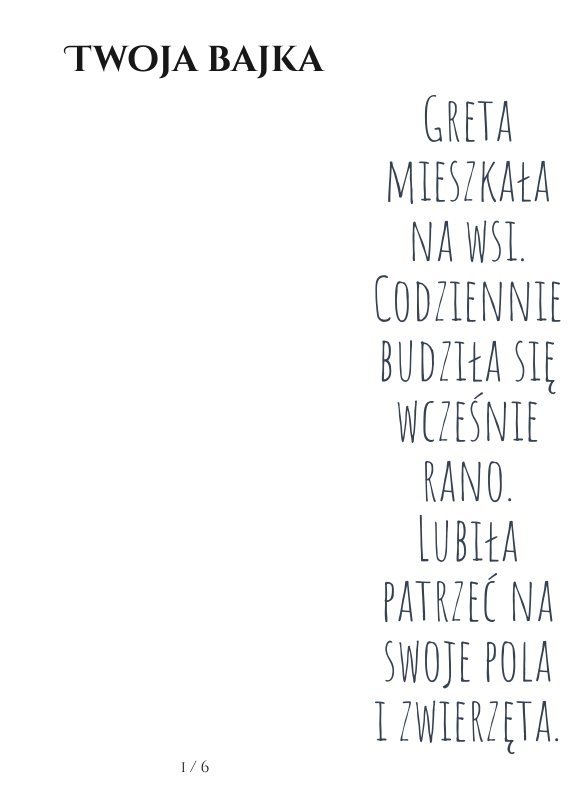
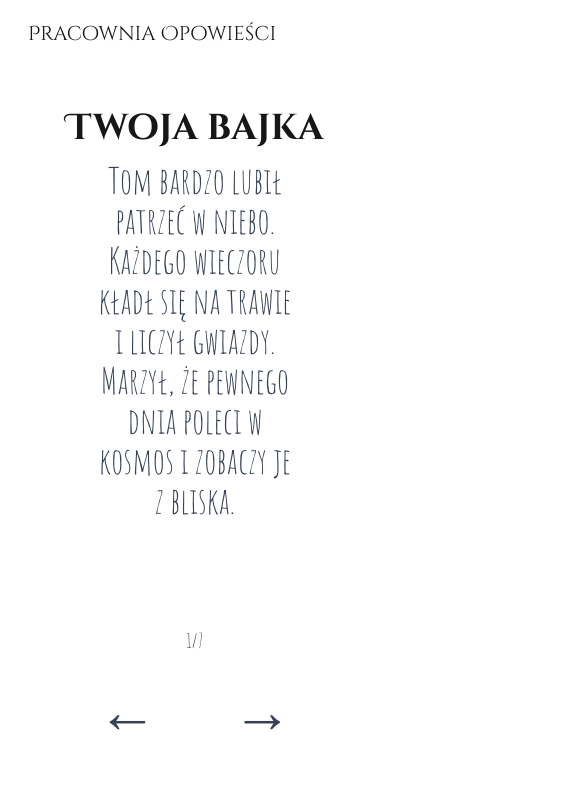
Before and after one commit to grzesiek-goldenCode/AIStoryTell, a Next.js app: page /story/result in a window 390 px wide. Shown: the top 812 px of the page, 585 px wide, since content can reach past the window. Built offline with nearby package versions, Linux system fonts and the light colour scheme.

Commit message:
Mobile friendly view with swiper

```diff
--- a/src/app/layout.tsx
+++ b/src/app/layout.tsx
@@ -3,6 +3,8 @@ import { Geist, Geist_Mono } from "next/font/google";
 import { Cinzel_Decorative } from "next/font/google";
 import { Amatic_SC } from "next/font/google";
 import "./globals.css";
+
+import MainHeader from "@/components/main-header/header";
 
 const cinzel = Cinzel_Decorative({
   subsets: ["latin"],
@@ -17,7 +19,7 @@ const amaticSC = Amatic_SC({
 });
 
 export const metadata: Metadata = {
-  title: "Kreator Bajek ",
+  title: "Pracownia Opowieści",
   description: "Bajki dla dzieci na każda okazje",
 };
 
@@ -28,7 +30,11 @@ export default function RootLayout({
 }>) {
   return (
     <html lang="en">
-      <body className={` ${cinzel.className} antialiased`}>{children}</body>
+      <body className={` ${cinzel.className} antialiased`}>
+        <MainHeader></MainHeader>
+        <main>{children}</main>
+        <footer></footer>
+      </body>
     </html>
   );
 }
--- a/src/app/page.tsx
+++ b/src/app/page.tsx
@@ -4,7 +4,7 @@ import Image from "next/image";
 export default function Home() {
   return (
     <div>
-      <main className="flex flex-col items-center justify-center h-[100vh]">
+      <main className="flex flex-col items-center justify-center h-[90vh]">
         <div className="flex flex-col items-center justify-center m-2">
           <h1 className="text-4xl m-3 ">Opowiem Ci Bajkę!</h1>
           <p className="text-md">Kliknij przycisk aby wejść do świata bajek</p>
--- a/src/app/story/page.tsx
+++ b/src/app/story/page.tsx
@@ -22,7 +22,7 @@ export default function StoryPage() {
     router.push("/story/result");
   }
   return (
-    <div className="flex flex-col items-center justify-center h-screen">
+    <div className="flex flex-col items-center justify-center h-[90vh]">
       <h2 className="m-3 mb-5 text-2xl">
         Podaj kilka szczegółów dla Twojej bajki
       </h2>
--- a/src/app/story/result/page.tsx
+++ b/src/app/story/result/page.tsx
@@ -1,75 +1,21 @@
 "use client";
 import { sampleStory } from "@/lib/devHelper";
-import { useState } from "react";
+import { useState, useEffect } from "react";
 import { motion, AnimatePresence } from "framer-motion";
+import Button from "@/components/Button";
+import MobileView from "@/components/MobileView";
+import NormalView from "@/components/NormalView";
 
 export default function StoryView() {
   const story = sampleStory.split("\n\n");
-  const [index, setActiveIndex] = useState(0);
+  const [isMobile, setIsMobile] = useState(false);
 
-  function prev() {
-    if (index > 0) {
-      setActiveIndex(index - 1);
-    }
-  }
+  useEffect(() => {
+    const checkScreen = () => setIsMobile(window.innerWidth < 1280);
+    checkScreen();
+    window.addEventListener("resize", checkScreen);
+    return () => window.removeEventListener("resize", checkScreen);
+  }, []);
 
-  function next() {
-    if (index < story.length - 1) {
-      setActiveIndex(index + 1);
-    }
-  }
-
-  console.log(story[index]);
-
-  return (
-    <div className="flex flex-col items-center justify-center ">
-      <h2 className="mt-10 text-4xl font-bold">Twoja bajka</h2>
-      <div className="w-full mx-100 flex justify-evenly items-center h-[80vh]">
-        <div
-          className={`glass-card ${
-            index === 0 ? "pointer-events-none invisible" : ""
-          }`}
-          onClick={prev}
-        >
-          <button disabled={index === 0} className="disabled:invisible">
-            Poprzednia Strona
-          </button>
-        </div>
-        <AnimatePresence mode="wait">
-          <article
-            className={`prose prose-xl w-[50vw] mx-auto whitespace-pre-line text-center font-amaticSC text-6xl transition duration-300 ease-in-out  ${
-              index === story.length - 1 ? "font-bold " : ""
-            }`}
-          >
-            <motion.div
-              key={index}
-              initial={{ opacity: 0 }}
-              animate={{ opacity: 1 }}
-              exit={{ opacity: 0 }}
-              transition={{ duration: 1 }}
-              className="w-full"
-            >
-              {story[index]}
-            </motion.div>
-          </article>
-        </AnimatePresence>
-        <div
-          className={`glass-card ${
-            index === story.length - 1 ? "pointer-events-none" : ""
-          }`}
-          onClick={next}
-        >
-          <button
-            disabled={index === story.length - 1}
-            className="disabled:invisible"
-          >
-            Następna Strona
-          </button>
-        </div>
-      </div>
-      <p>
-        {index + 1} / {story.length}
-      </p>
-    </div>
-  );
+  return isMobile ? <MobileView story={story} /> : <NormalView story={story} />;
 }
--- /dev/null
+++ b/src/components/MobileView.tsx
@@ -0,0 +1,67 @@
+import { motion, AnimatePresence } from "framer-motion";
+import { Swiper, SwiperSlide } from "swiper/react";
+import { EffectFade, Virtual } from "swiper/modules";
+import { useRef } from "react";
+import "swiper/css";
+import "swiper/css/effect-fade";
+import "swiper/css/virtual";
+import Button from "./Button";
+
+type MobileProps = {
+  story: string[];
+};
+
+export default function MobileView({ story }: MobileProps) {
+  const swiperRef = useRef<any>(null);
+  return (
+    <div className="flex flex-col items-center justify-center ">
+      <h2 className="mt-10 text-4xl font-bold">Twoja bajka</h2>
+      <div className="w-full mx-100 flex justify-evenly items-center h-[70vh] relative">
+        <article
+          className={`prose prose-xl w-[50vw]   mx-auto whitespace-pre-line flex flex-col text-center font-amaticSC text-6xl
+          }`}
+        >
+          <Swiper
+            modules={[EffectFade]}
+            effect="fade"
+            speed={600}
+            observer={true}
+            observeParents={true}
+            className="w-[50vw] h-[60vh] "
+            onSwiper={(swiper) => {
+              swiperRef.current = swiper;
+            }}
+          >
+            {story.map((fragment, i) => (
+              <SwiperSlide key={i} className="h-full w-full">
+                {({ isActive }) => (
+                  <div
+                    className={`flex flex-col justify-between h-full ${
+                      isActive ? "" : "hidden"
+                    }`}
+                  >
+                    <div
+                      className={` text-4xl pt-3 h-full mb-0
+                      `}
+                    >
+                      {fragment}
+                    </div>
+                    <p className="mb-0 text-xl">
+                      {i + 1}/{story.length}
+                    </p>
+                  </div>
+                )}
+              </SwiperSlide>
+            ))}
+          </Swiper>
+
+          <div className="flex justify-between pt-6">
+            <button onClick={() => swiperRef.current?.slidePrev()}>←</button>
+
+            <button onClick={() => swiperRef.current?.slideNext()}>→</button>
+          </div>
+        </article>
+      </div>
+    </div>
+  );
+}
--- /dev/null
+++ b/src/components/NormalView.tsx
@@ -0,0 +1,80 @@
+"use client";
+import { useState } from "react";
+import { motion, AnimatePresence } from "framer-motion";
+import Button from "@/components/Button";
+
+type StoryProps = {
+  story: string[];
+};
+
+export default function NormalView({ story }: StoryProps) {
+  const [index, setActiveIndex] = useState(0);
+
+  function prev() {
+    if (index > 0) {
+      setActiveIndex(index - 1);
+    }
+  }
+
+  function next() {
+    if (index < story.length - 1) {
+      setActiveIndex(index + 1);
+    }
+  }
+  return (
+    <div className="flex flex-col items-center justify-center ">
+      <h2 className="mt-10 text-4xl font-bold">Twoja bajka</h2>
+      <div className="w-full mx-100 flex justify-evenly items-center h-[70vh]">
+        <div
+          className={`glass-card ${
+            index === 0 ? "pointer-events-none invisible" : ""
+          }`}
+          onClick={prev}
+        >
+          <button disabled={index === 0} className="disabled:invisible">
+            Poprzednia Strona
+          </button>
+        </div>
+        <AnimatePresence mode="wait">
+          <article
+            className={`prose prose-xl w-[50vw] mx-auto whitespace-pre-line text-center font-amaticSC text-6xl transition duration-300 ease-in-out  ${
+              index === story.length - 1 ? "font-bold " : ""
+            }`}
+          >
+            <motion.div
+              key={index}
+              initial={{ opacity: 0 }}
+              animate={{ opacity: 1 }}
+              exit={{ opacity: 0 }}
+              transition={{ duration: 1 }}
+              className="w-full"
+            >
+              {story[index]}
+            </motion.div>
+          </article>
+        </AnimatePresence>
+        <div
+          className={`glass-card ${
+            index === story.length - 1 ? "pointer-events-none" : ""
+          }`}
+          onClick={next}
+        >
+          <button
+            disabled={index === story.length - 1}
+            className="disabled:invisible"
+          >
+            Następna Strona
+          </button>
+        </div>
+      </div>
+      <p>
+        {index + 1} / {story.length}
+      </p>
+      {index === story.length - 1 && (
+        <Button>
+          <a href="/story">Nowa Bajka</a>
+        </Button>
+      )}
+    </div>
+  );
+}
--- /dev/null
+++ b/src/components/main-header/header.tsx
@@ -0,0 +1,11 @@
+import Link from "next/link";
+
+export default function MainHeader() {
+  return (
+    <div className="flex justify-start items-center">
+      <Link href={"/"}>
+        <h3 className="m-3 ml-5 p-2 text-xl w-max">Pracownia Opowieści</h3>
+      </Link>
+    </div>
+  );
+}
--- a/src/lib/devHelper.ts
+++ b/src/lib/devHelper.ts
@@ -1,24 +1,54 @@
 // Historia dla użytku na czas budowy strony wizualnej
 
-export const sampleStory = `Greta mieszkała na wsi.
-Codziennie budziła się wcześnie rano.
-Lubiła patrzeć na swoje pola i zwierzęta.
+export const sampleStory = `Tom bardzo lubił patrzeć w niebo.
+Każdego wieczoru kładł się na trawie i liczył gwiazdy.
+Marzył, że pewnego dnia poleci w kosmos i zobaczy je z bliska.
 
-Greta miała mały ogródek.
-Rosły tam marchewki, ziemniaki i jabłonie.
-Codziennie podlewała rośliny i wyrywała chwasty.
+Pewnej nocy Tom zasnął przy teleskopie.
+We śnie pojawiła się srebrna rakieta.
+— Chodź ze mną! — zawołała.
+Tom wszedł do środka, a rakieta wystartowała w niebo.
 
-Na podwórku Greta karmiła kury i krówki.
-Kury dawały jajka, a krówki mleko.
-Greta dziękowała im za to i głaskała je po główkach.
+Najpierw polecieli na Księżyc.
+Tom chodził po szarej ziemi i zostawiał ślady, które wyglądały jak małe kratery.
+Zebrał błyszczący kamień i włożył go do kieszeni.
 
-Pewnego dnia spadł deszcz.
-Rośliny napiły się wody i urosły duże i zdrowe.
-Greta zebrała pełne kosze warzyw i owoców.
+Potem rakieta leciała dalej.
+Tom zobaczył wielką, czerwoną planetę.
+Na Marsie spotkał przyjazne stworki.
+Miały trzy oczy, ale szerokie uśmiechy.
+Podały Tomowi kosmiczne ciastko, które smakowało jak truskawki.
 
-Na końcu zrobiła wielką ucztę.
-Podzieliła się jedzeniem z sąsiadami i zwierzętami.
-Wszyscy byli szczęśliwi i syci.
+Na końcu Tom spojrzał przez okno rakiety.
+Zobaczył Ziemię – małą, niebieską kulkę.
+Poczuł, że to jego dom i że chce tam wrócić.
 
-Morał: Kiedy dbasz o ziemię i zwierzęta, one odwdzięczają się dobrem.
-Razem łatwiej się cieszyć i żyć w zgodzie.`;
+Rakieta wylądowała miękko w ogródku.
+Tom obudził się, a w kieszeni wciąż miał srebrny kamyk.
+Uśmiechnął się – może to nie był tylko sen?
+
+Morał: Warto marzyć i poznawać świat, bo marzenia prowadzą nas do pięknych przygód.
+Ale najpiękniejszym miejscem zawsze pozostaje nasz dom.`;
+
+// `Greta mieszkała na wsi.
+// Codziennie budziła się wcześnie rano.
+// Lubiła patrzeć na swoje pola i zwierzęta.
+
+// Greta miała mały ogródek.
+// Rosły tam marchewki, ziemniaki i jabłonie.
+// Codziennie podlewała rośliny i wyrywała chwasty.
+
+// Na podwórku Greta karmiła kury i krówki.
+// Kury dawały jajka, a krówki mleko.
+// Greta dziękowała im za to i głaskała je po główkach.
+
+// Pewnego dnia spadł deszcz.
+// Rośliny napiły się wody i urosły duże i zdrowe.
+// Greta zebrała pełne kosze warzyw i owoców.
+
+// Na końcu zrobiła wielką ucztę.
+// Podzieliła się jedzeniem z sąsiadami i zwierzętami.
+// Wszyscy byli szczęśliwi i syci.
+
+// Morał: Kiedy dbasz o ziemię i zwierzęta, one odwdzięczają się dobrem.
+// Razem łatwiej się cieszyć i żyć w zgodzie.`;
```
